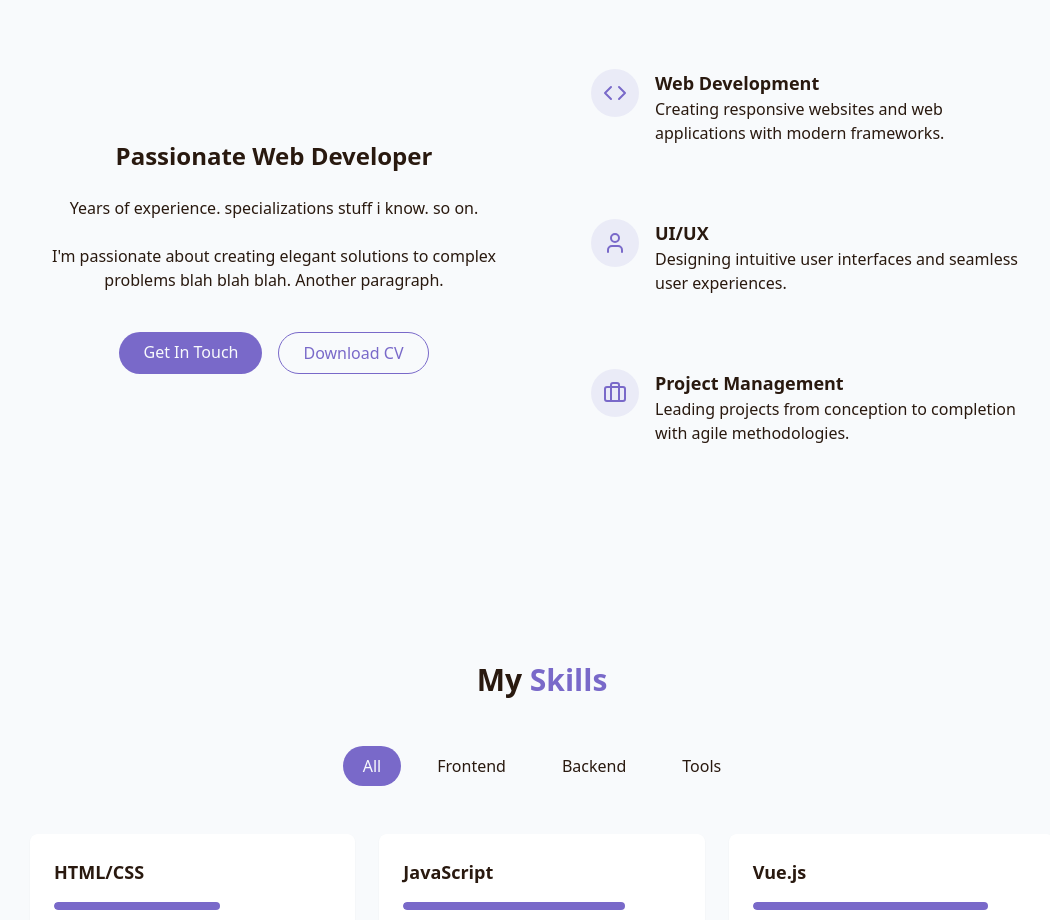
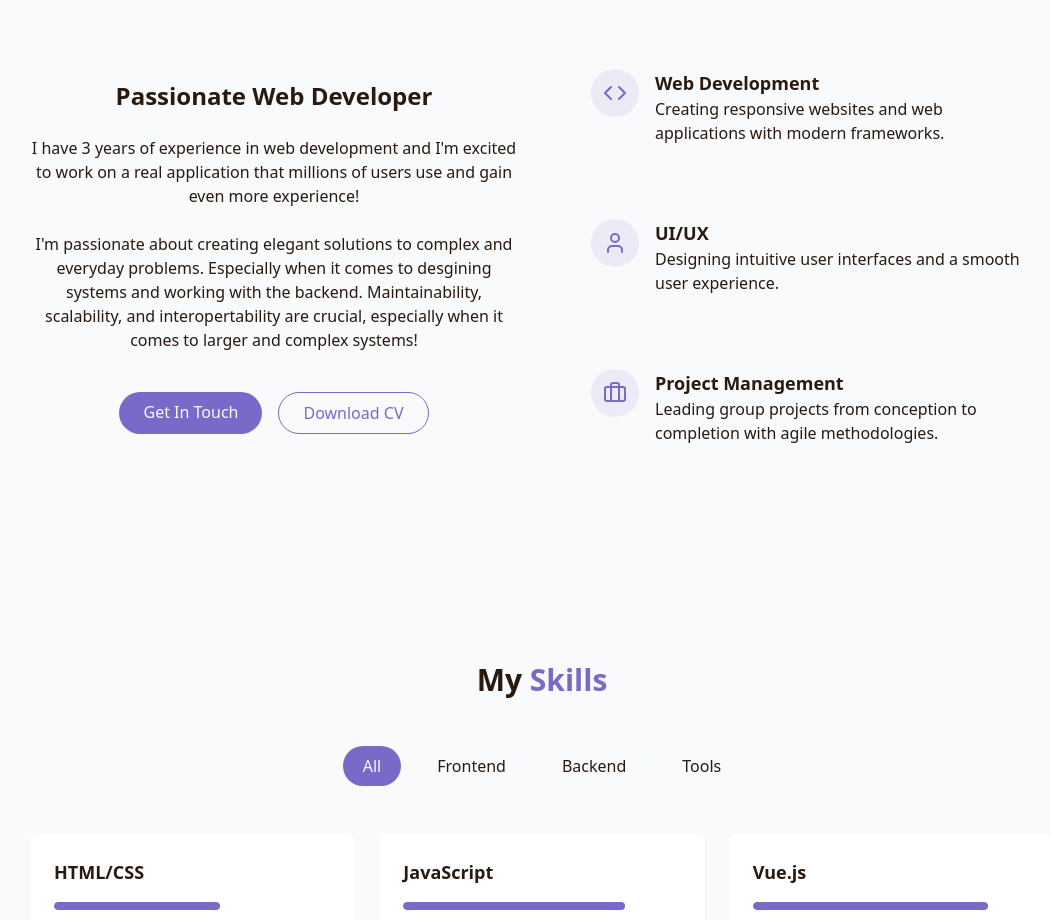
Before and after one commit to cmoralescerna/Portfolio, a React (Vite) app: page / in a window 1280 px wide. Shown: the part 940-1860 px from the top of the page, without its empty margins (98-1148 px from the left). Built offline with nearby package versions, Linux system fonts and the light colour scheme.

Commit message:
Update the about me section

```diff
--- a/src/components/AboutSection.jsx
+++ b/src/components/AboutSection.jsx
@@ -13,12 +13,17 @@ export const AboutSection = () => {
                     <div className="space-y-6">
                         <h3 className="text-2xl font-semibold">Passionate Web Developer</h3>
                         <p className="text-muted-foreground">
-                            Years of experience. specializations stuff i know. so on.
+                            I have 3 years of experience in web development and I'm excited
+                            to work on a real application that millions of users use and gain
+                            even more experience!
                         </p>
 
                         <p>
-                            I'm passionate about creating elegant solutions to complex
-                            problems blah blah blah. Another paragraph.
+                            I'm passionate about creating elegant solutions to complex and
+                            everyday problems. Especially when it comes to desgining systems
+                            and working with the backend. Maintainability, scalability, and
+                            interopertability are crucial, especially when it comes to larger
+                            and complex systems!
                         </p>
 
                         <div className="flex flex-col sm:flex-row gap-4 pt-4 justify-center">
@@ -56,7 +61,7 @@ export const AboutSection = () => {
                                 <div className="text-left">
                                     <h4 className="font-semibold text-lg"> UI/UX</h4>
                                         <p className="text-muted-foreground">
-                                            Designing intuitive user interfaces and seamless user experiences.
+                                            Designing intuitive user interfaces and a smooth user experience.
                                         </p>
                                 </div>
                             </div>
@@ -69,7 +74,7 @@ export const AboutSection = () => {
                                 <div className="text-left">
                                     <h4 className="font-semibold text-lg"> Project Management</h4>
                                         <p className="text-muted-foreground">
-                                            Leading projects from conception to completion with agile methodologies.
+                                            Leading group projects from conception to completion with agile methodologies.
                                         </p>
                                 </div>
                             </div>
```
